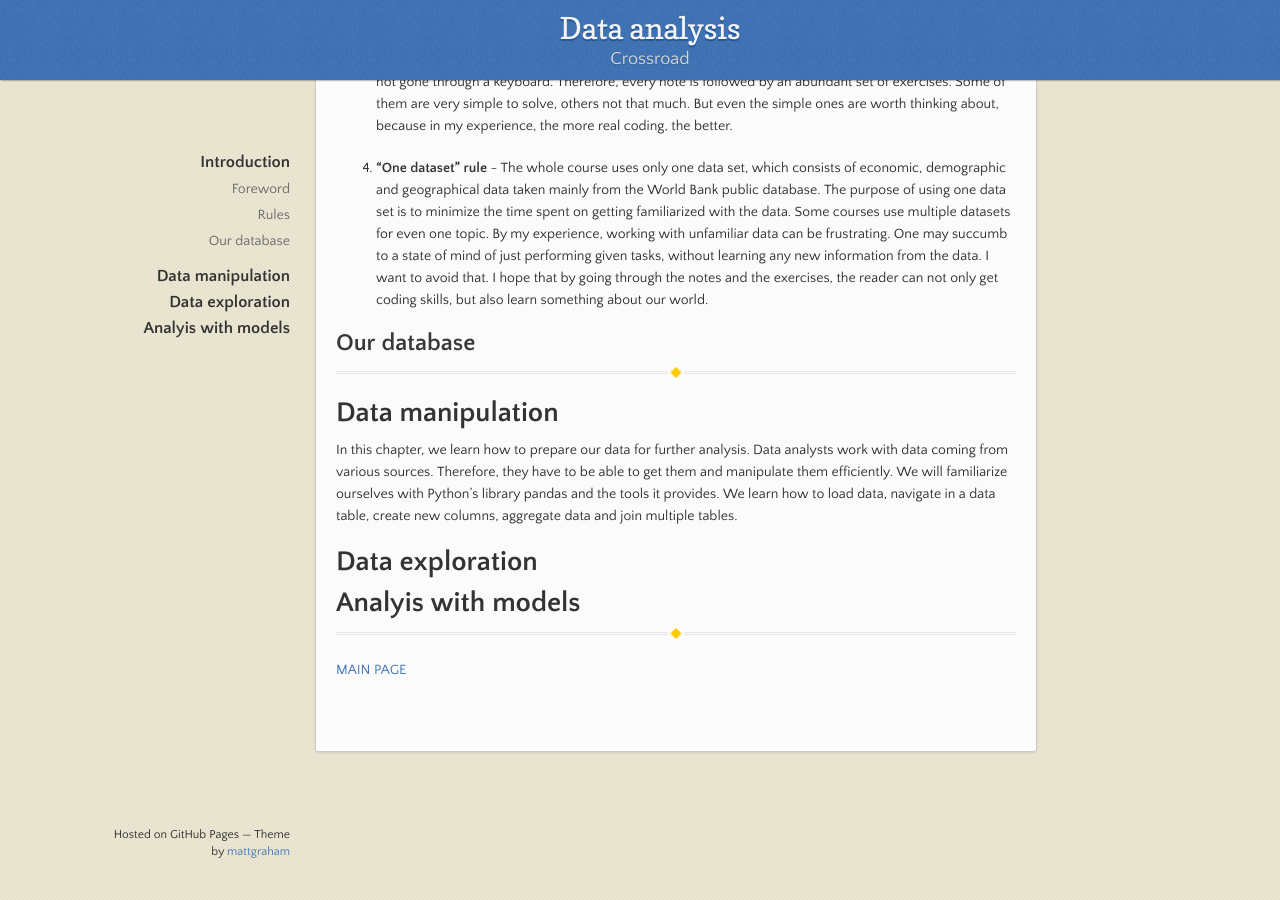
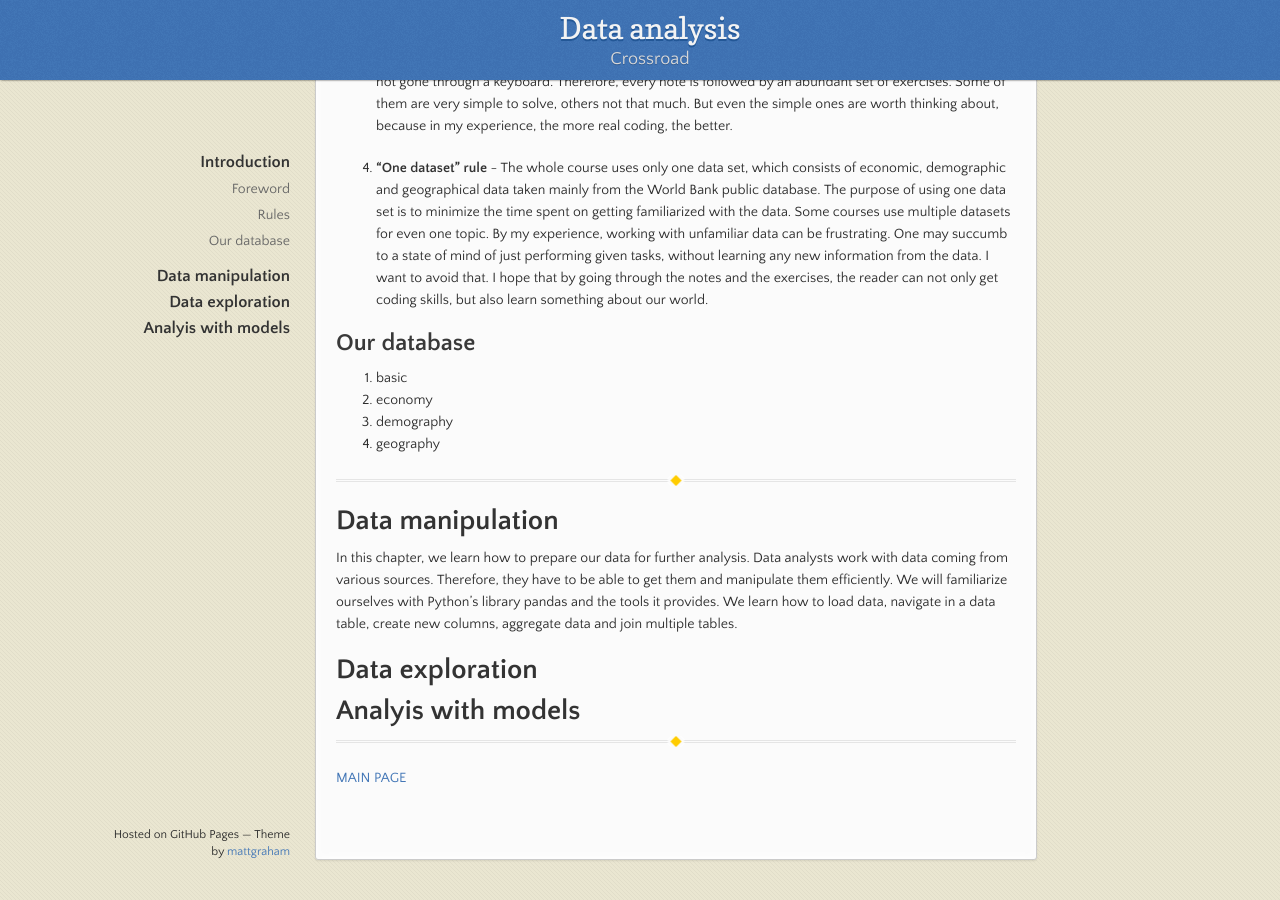
Before and after one commit to soukupmarek-edin/soukupmarek-edin.github.io, a Jekyll site: the page built from data_analysis/data_analysis_main.md, in a window 1280 px wide and 900 px high, scrolled down 522 px. Built offline with Jekyll 4.4.1, drawn with Linux system fonts in a browser that asks for light colours; Markdown is read by kramdown in place of the engine named in the settings.

Commit message:
Update data_analysis_main.md

```diff
--- a/data_analysis/data_analysis_main.md
+++ b/data_analysis/data_analysis_main.md
@@ -22,7 +22,10 @@ layout: data_analysis_index
 
 ## Our database
 
-
+1. basic
+1. economy
+1. demography
+1. geography
 
 * * *
 
```
